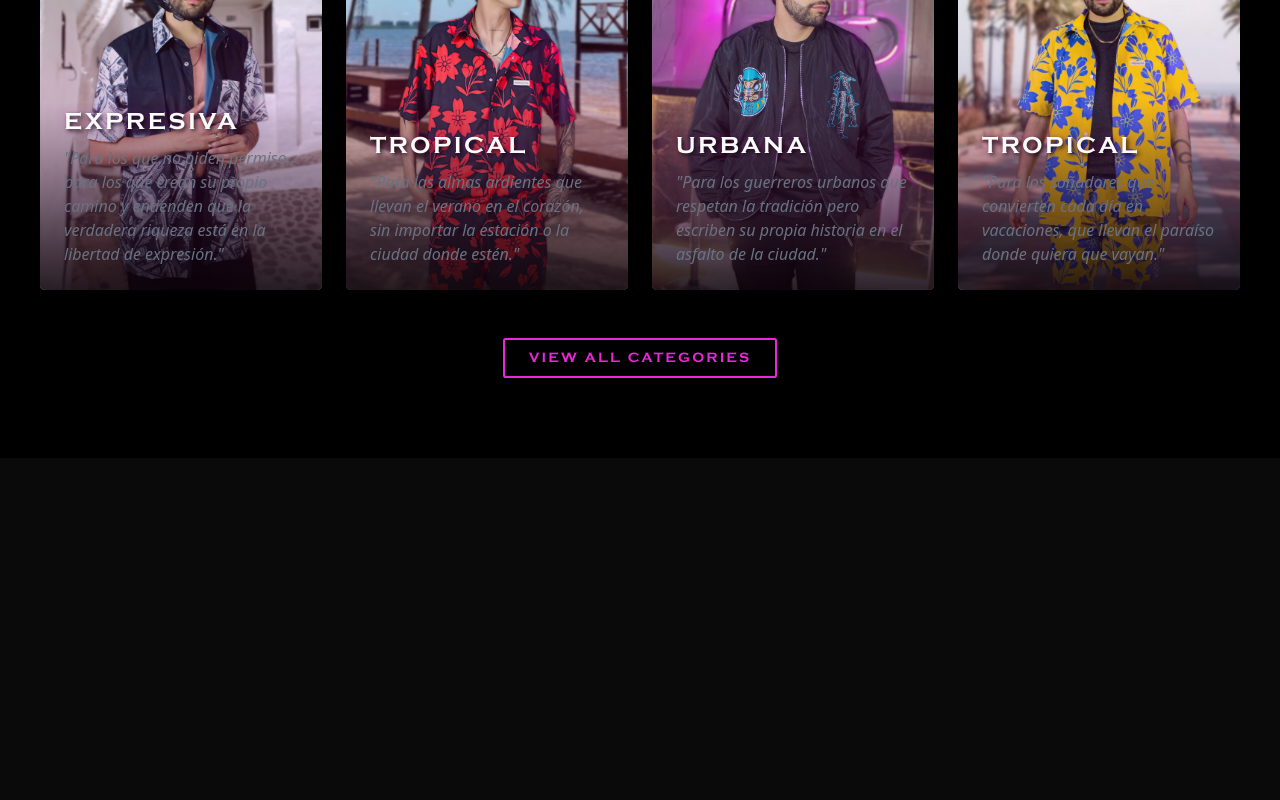
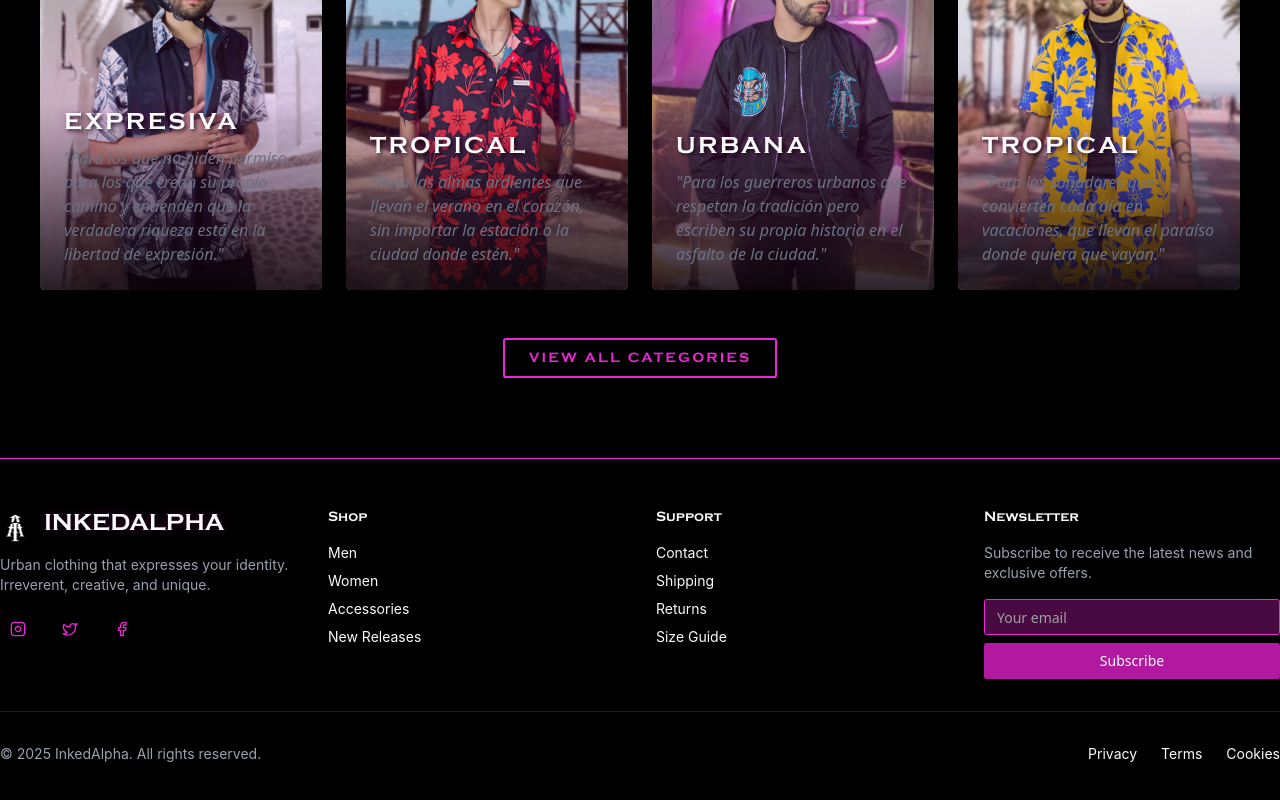
Before and after one commit to LUBUSI-TECH-SOLUTIONS/inkedalpha.frontend, a React (Vite) app: page / in a window 1280 px wide. Shown: the part 1651-2451 px from the top of the page. Before the commit the page ends 2109 px from the top, so only its background shows below. Built offline with nearby package versions, Linux system fonts and the light colour scheme.

Commit message:
feat(app): #2 add footer component with internationalization support

```diff
--- a/src/app/i18n/i18n.ts
+++ b/src/app/i18n/i18n.ts
@@ -58,6 +58,35 @@ const resources = {
           }
         }
       },
+      footer: {
+        description: "Ropa urbana que expresa tu identidad. Irreverente, creativa y única.",
+        shop: {
+          title: "Tienda",
+          men: "Hombre",
+          women: "Mujer",
+          accessories: "Accesorios",
+          new: "Novedades",
+        },
+        support: {
+          title: "Soporte",
+          contact: "Contacto",
+          shipping: "Envíos",
+          returns: "Devoluciones",
+          sizeGuide: "Guía de tallas",
+        },
+        newsletter: {
+          title: "Boletín",
+          description: "Suscríbete para recibir las últimas novedades y ofertas exclusivas.",
+          placeholder: "Tu correo electrónico",
+          subscribe: "Suscribirse",
+        },
+        legal: {
+          rights: "Todos los derechos reservados.",
+          privacy: "Privacidad",
+          terms: "Términos",
+          cookies: "Cookies",
+        }
+      }
     },
   },
   en: {
@@ -107,6 +136,35 @@ const resources = {
           }
         }
       },
+      footer: {
+        description: "Urban clothing that expresses your identity. Irreverent, creative, and unique.",
+        shop: {
+          title: "Shop",
+          men: "Men",
+          women: "Women",
+          accessories: "Accessories",
+          new: "New Releases",
+        },
+        support: {
+          title: "Support",
+          contact: "Contact",
+          shipping: "Shipping",
+          returns: "Returns",
+          sizeGuide: "Size Guide",
+        },
+        newsletter: {
+          title: "Newsletter",
+          description: "Subscribe to receive the latest news and exclusive offers.",
+          placeholder: "Your email",
+          subscribe: "Subscribe",
+        },
+        legal: {
+          rights: "All rights reserved.",
+          privacy: "Privacy",
+          terms: "Terms",
+          cookies: "Cookies",
+        },
+      }
     }
   }
 }
--- /dev/null
+++ b/src/app/layouts/components/footer.tsx
@@ -0,0 +1,112 @@
+import { Button } from "@/components/ui/button"
+import { Input } from "@/components/ui/input";
+import { Facebook, Instagram, Twitter } from "lucide-react"
+import { useTranslation } from "react-i18next";
+import { Link } from "react-router-dom";
+
+export const Footer = () => {
+  const { t } = useTranslation();
+  return (
+    <footer className="bg-black border-t border-ink-400 flex items-center justify-center">
+      <div className="py-12 container">
+        <div className="grid grid-cols-1 md:grid-cols-4 gap-8">
+          {/* Brand */}
+          <div className="space-y-4">
+            <div className="flex items-center space-x-3">
+              <div className="relative w-8 h-8">
+                <img
+                  src="/logos/Severo.webp"
+                  alt="Logo inkedalpha"
+                  loading="lazy"
+                  className="object-contain filter brightness-0 invert"
+                />
+              </div>
+              <div className="text-xl md:text-2xl font-family-heading neon-text urban-text-shadow">
+                INKED<span className="text-400-foreground">ALPHA</span>
+              </div>
+            </div>
+            <p className="text-sm font-body body-text text-gray-400">{t('footer.description')}</p>
+            <div className="flex space-x-4">
+              <Button size="icon" variant="ghost" className="hover:text-ink-400">
+                <Instagram className="h-4 w-4" />
+              </Button>
+              <Button size="icon" variant="ghost" className="hover:text-ink-400">
+                <Twitter className="h-4 w-4" />
+              </Button>
+              <Button size="icon" variant="ghost" className="hover:text-ink-400">
+                <Facebook className="h-4 w-4" />
+              </Button>
+            </div>
+          </div>
+
+          <div className="space-y-4">
+            <h3 className="text-sm font-family-heading product-title">{t('footer.shop.title')}</h3>
+            <div className="space-y-2 text-sm font-body body-text">
+              <Link to="/shop/men" className="block hover:text-ink-400 transition-colors">
+                {t('footer.shop.men')}
+              </Link>
+              <Link to="/shop/women" className="block hover:text-ink-400 transition-colors">
+                {t('footer.shop.women')}
+              </Link>
+              <Link to="/shop/accessories" className="block hover:text-ink-400 transition-colors">
+                {t('footer.shop.accessories')}
+              </Link>
+              <Link to="/shop/new" className="block hover:text-ink-400 transition-colors">
+                {t('footer.shop.new')}
+              </Link>
+            </div>
+          </div>
+
+          <div className="space-y-4">
+            <h3 className="text-sm font-family-heading product-title">{t('footer.support.title')}</h3>
+            <div className="space-y-2 text-sm font-body body-text">
+              <Link to="/contact" className="block hover:text-ink-400 transition-colors">
+                {t('footer.support.contact')}
+              </Link>
+              <Link to="/shipping" className="block hover:text-ink-400 transition-colors">
+                {t('footer.support.shipping')}
+              </Link>
+              <Link to="/returns" className="block hover:text-ink-400 transition-colors">
+                {t('footer.support.returns')}
+              </Link>
+              <Link to="/size-guide" className="block hover:text-ink-400 transition-colors">
+                {t('footer.support.sizeGuide')}
+              </Link>
+            </div>
+          </div>
+
+          {/* Newsletter */}
+          <div className="space-y-4">
+            <h3 className="text-sm font-family-heading product-title">{t('footer.newsletter.title')}</h3>
+            <p className="text-sm font-body body-text text-gray-400">{t('footer.newsletter.description')}</p>
+            <div className="space-y-2">
+              <Input
+                type="email"
+                placeholder={t('footer.newsletter.placeholder')}
+                className="bg-black/50 border-ink-400 focus:border-ink-500 font-body"
+              />
+              <Button variant="secondary" className="w-full">
+                {t('footer.newsletter.subscribe')}
+              </Button>
+            </div>
+          </div>
+        </div>
+
+        <div className="mt-8 pt-8 border-t border-ink-700 flex flex-col md:flex-row justify-between items-center">
+          <p className="text-sm font-body body-text text-gray-400">© 2025 InkedAlpha. {t('footer.legal.rights')}</p>
+          <div className="flex space-x-6 text-sm font-body body-text">
+            <Link to="/privacy" className="hover:text-ink-500 transition-colors">
+              {t('footer.legal.privacy')}
+            </Link>
+            <Link to="/terms" className="hover:text-ink-500 transition-colors">
+              {t('footer.legal.terms')}
+            </Link>
+            <Link to="/cookies" className="hover:text-ink-500 transition-colors">
+              {t('footer.legal.cookies')}
+            </Link>
+          </div>
+        </div>
+      </div>
+    </footer>
+  )
+}
--- a/src/app/layouts/layoutMain.tsx
+++ b/src/app/layouts/layoutMain.tsx
@@ -1,11 +1,13 @@
 import { Outlet } from "react-router-dom";
 import Header from "@/app/layouts/components/header";
+import { Footer } from "@/app/layouts/components/footer";
 
 const LayoutMain = () => {
    return (
     <>
       <Header />
       <Outlet />
+      <Footer />
     </>
    );
 };
--- a/src/features/home/components/category.tsx
+++ b/src/features/home/components/category.tsx
@@ -1,4 +1,3 @@
-import { getProductsByCategory } from "@/app/dataExample/products";
 import { Button } from "@/components/ui/button";
 import { useTranslation } from "react-i18next";
 import { Link } from "react-router-dom";
```
